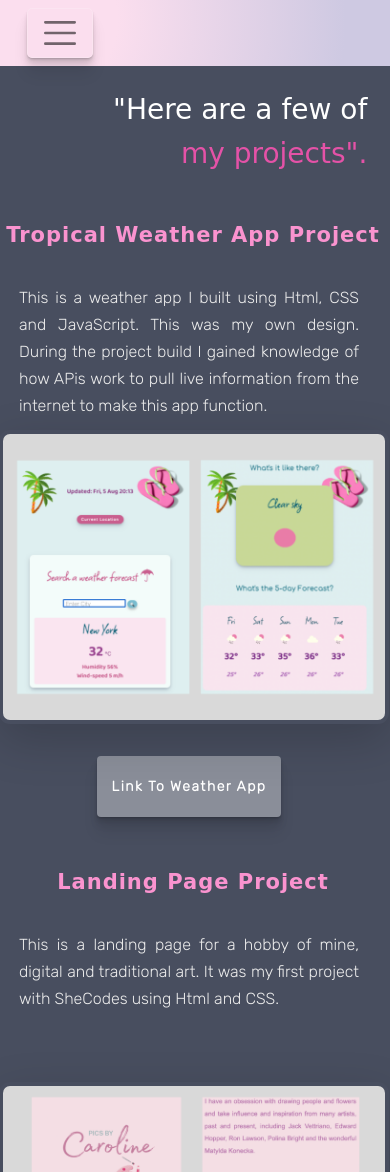
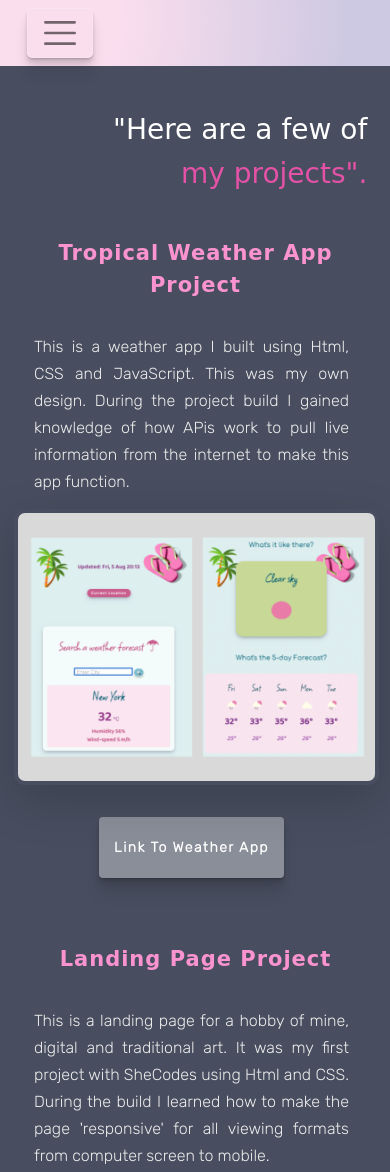
Before and after one commit to Cazcodes1/cazcodes-web-portfolio, a plain HTML site: page projects.html in a window 390 px wide. Shown: the top 1172 px of the page. Drawn offline with nearby package versions, Linux system fonts and the light colour scheme; a web font is replaced by a local one.

Commit message:
changes to heading spacing

```diff
--- a/projects.html
+++ b/projects.html
@@ -86,7 +86,7 @@
  </nav>
 </div>
 
-<div class="container-fluid">
+<div class="apps" class="container-fluid">
   <div class="row">
       <div class="col one p-5" >
       <h2 class="headings mt-5 mb-5"><strong>Tropical Weather App Project</strong></h2>
@@ -100,9 +100,9 @@
 <div class="row">
       <div class="col one p-5" >
       <h2 class="headings mt-5 mb-5"><strong>Landing Page Project</strong></h2>
-      <p>This is a landing page for a hobby of mine, digital and traditional art.  It was my first project with SheCodes using Html and CSS.</p>
+      <p>This is a landing page for a hobby of mine, digital and traditional art.  It was my first project with SheCodes using Html and CSS.  During the build I learned how to make the page 'responsive' for all viewing formats from computer screen to mobile.</p>
           </div>
-       <div class="col two p-5">
+       <div class="col two p-5 mt-1">
       <img src="images/landing_page.png" alt="landing page" class="langing-page img-fluid mt-5 shadow-lg p-1 mb-3 rounded" />
       <section class="lplink-position"><a href="https://astounding-parfait-644292.netlify.app/" target="_blank" class="link">Link to Landing Page</a></section></div>
     </div>
--- a/src/styles.css
+++ b/src/styles.css
@@ -130,7 +130,7 @@ button.navbar-toggler {
   margin-bottom: -13px;
 }
 .navbar-collapse {
-  margin-top: 13px;
+  margin-top: 60px;
 }
 
 .nav-link {
@@ -186,7 +186,7 @@ p {
 
 .hello {
   display: flex;
-  margin-top: 28px;
+  margin-top: 60px;
   margin-bottom: -20px;
   padding: 0px 40px;
   flex-direction: column;
@@ -512,6 +512,7 @@ a {
 @media (max-width: 992px) {
   .row {
     flex-direction: column;
+    padding: 15px;
   }
   #row {
     margin-top: -71px;
@@ -548,8 +549,7 @@ a {
   }
   .p-5 {
     padding: 12px !important;
-    margin-top: 45px;
-    margin-bottom: -3px;
+    margin-top: 28px;
     margin-left: -6px;
   }
 
@@ -565,7 +565,7 @@ a {
     font-size: 28px !important;
   }
   .hello {
-    margin-top: 40px;
+    margin-top: 60px;
     margin-bottom: 9px;
     margin-left: -9px;
     margin-right: 10px;
@@ -651,6 +651,8 @@ a {
     display: flex;
     flex-direction: column;
     align-items: center;
+    margin-left: 10px;
+    margin-right: 16px;
   }
   #achievement {
     margin-top: 60px !important;
@@ -659,12 +661,15 @@ a {
   div.container-fluid {
     padding: 0px;
   }
+  div.apps {
+    margin-right: -5px;
+  }
   div.certificates {
     display: flex;
     box-shadow: var(---box-shadow-links);
     background-color: #0000000a;
     justify-content: center;
-    padding: 2px 21px;
+    padding: 4px 20px;
   }
   .enter-logo {
     max-width: 350px;
```
